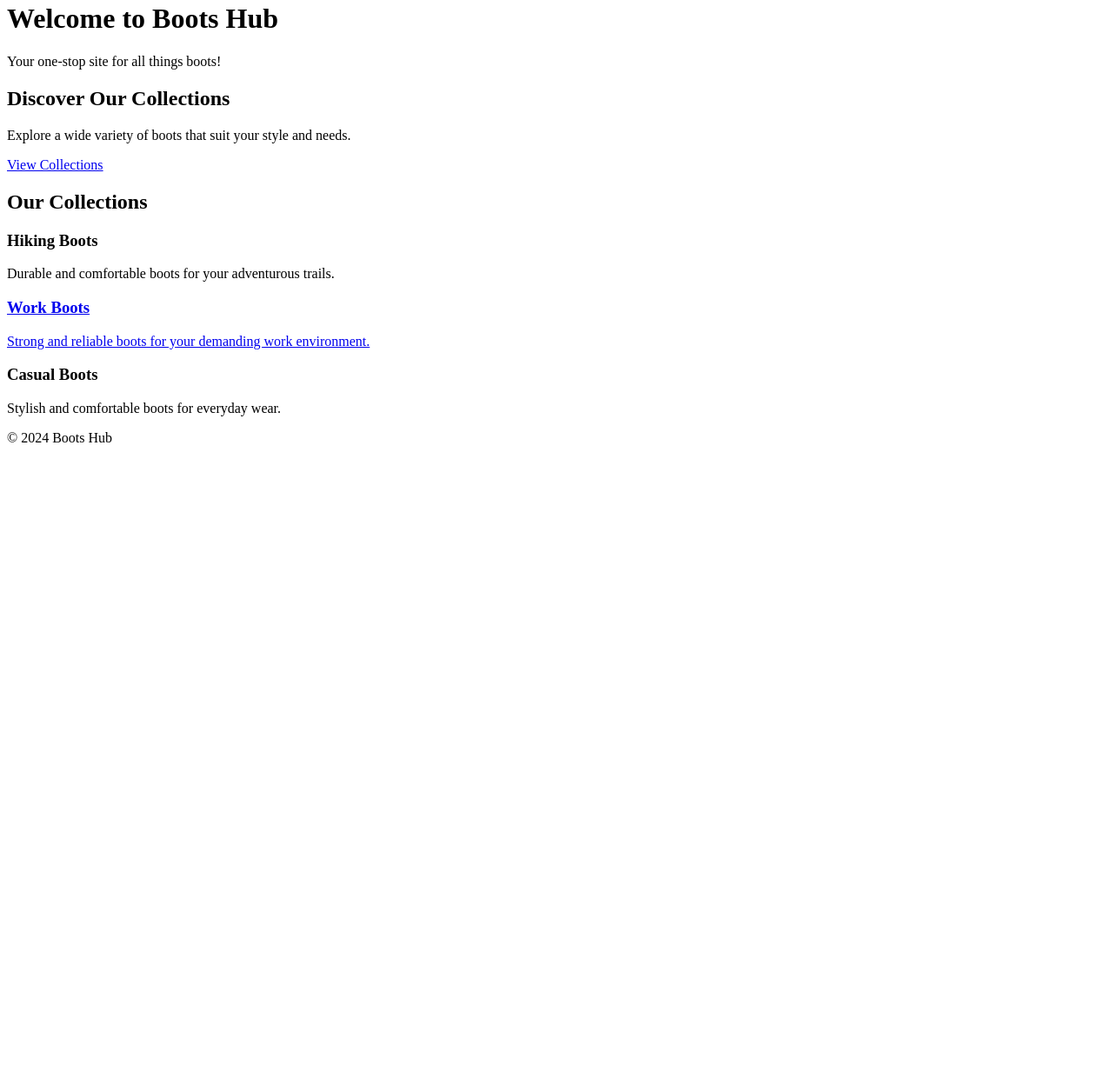
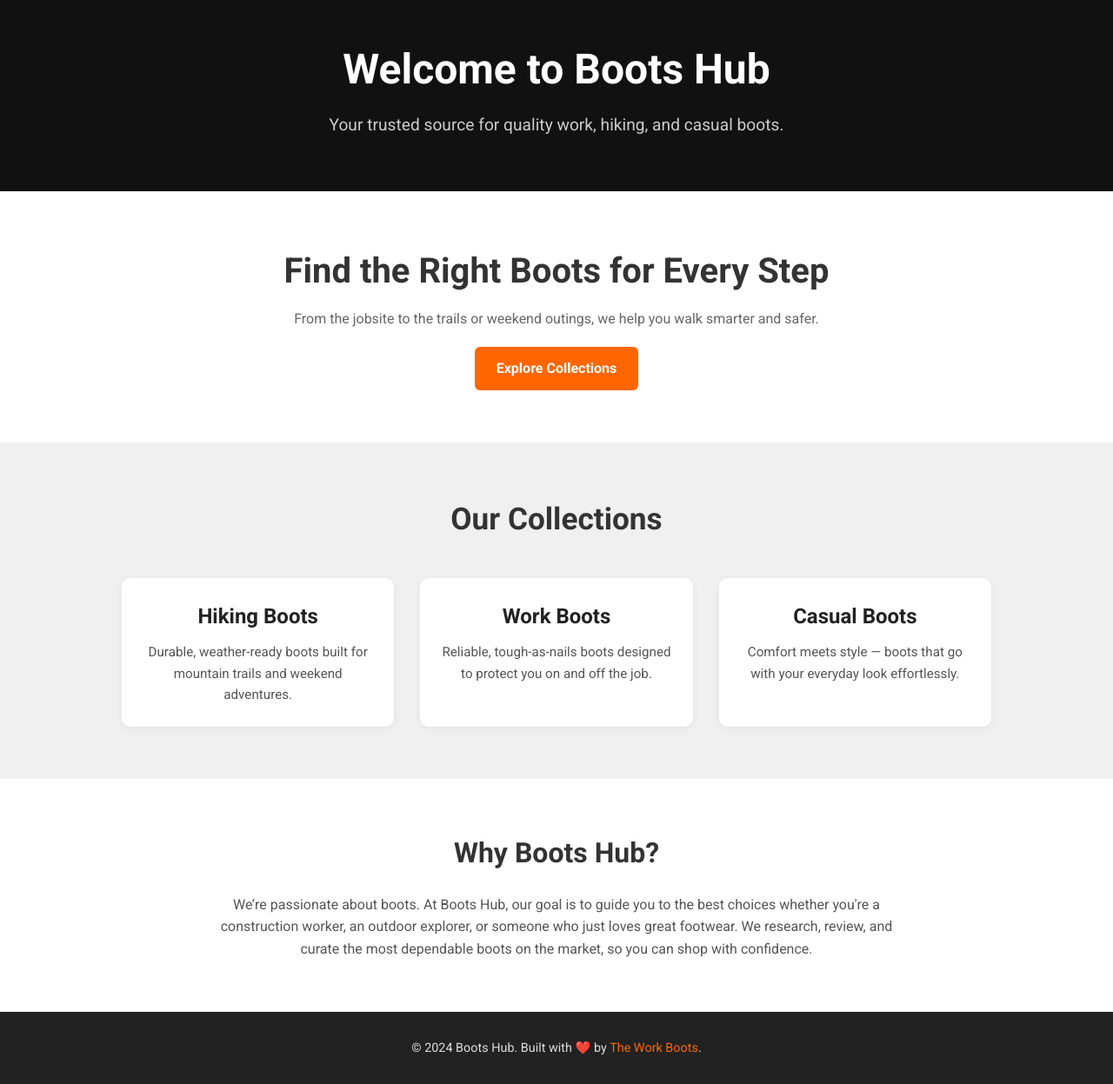
Before and after one commit to bootsguider/boots-hub-landing-page, a plain HTML site: page index.html in a window 1280 px wide. Shown: the part 18-1265 px from the top of the page at 87% size. Before the commit the page ends 800 px from the top, so only its background shows below. Drawn offline with Linux system fonts and the light colour scheme.

Commit message:
Update index.html

```diff
--- a/index.html
+++ b/index.html
@@ -1,45 +1,174 @@
 <!DOCTYPE html>
 <html lang="en">
 <head>
-    <meta charset="UTF-8">
-    <meta name="viewport" content="width=device-width, initial-scale=1.0">
-    <title>Boots Hub</title>
-    <link rel="stylesheet" href="styles.css">
+  <meta charset="UTF-8" />
+  <meta name="viewport" content="width=device-width, initial-scale=1.0" />
+  <title>Boots Hub | Work, Hiking & Casual Boots</title>
+  <meta name="description" content="Boots Hub is your go-to source for high-quality work boots, hiking boots, and stylish casual boots. Discover the perfect pair today.">
   <link href="https://fonts.googleapis.com/css2?family=Roboto:wght@400;700&display=swap" rel="stylesheet">
+  <style>
+    * {
+      margin: 0;
+      padding: 0;
+      box-sizing: border-box;
+    }
+    body {
+      font-family: 'Roboto', sans-serif;
+      line-height: 1.6;
+      background-color: #f9f9f9;
+      color: #333;
+    }
+    header {
+      background: #111;
+      color: #fff;
+      padding: 60px 20px;
+      text-align: center;
+    }
+    header h1 {
+      font-size: 3rem;
+      margin-bottom: 10px;
+    }
+    header p {
+      font-size: 1.2rem;
+      color: #ccc;
+    }
+    .hero {
+      background: #fff;
+      padding: 60px 20px;
+      text-align: center;
+    }
+    .hero h2 {
+      font-size: 2.5rem;
+      margin-bottom: 10px;
+    }
+    .hero p {
+      font-size: 1rem;
+      color: #666;
+      margin-bottom: 20px;
+    }
+    .cta-button {
+      display: inline-block;
+      background: #ff6600;
+      color: #fff;
+      padding: 12px 25px;
+      border-radius: 6px;
+      text-decoration: none;
+      font-weight: bold;
+      transition: background 0.3s ease;
+    }
+    .cta-button:hover {
+      background: #e65c00;
+    }
+    .collections {
+      padding: 60px 20px;
+      background: #f0f0f0;
+      text-align: center;
+    }
+    .collections h2 {
+      font-size: 2.2rem;
+      margin-bottom: 40px;
+    }
+    .collection-list {
+      display: grid;
+      gap: 30px;
+      grid-template-columns: repeat(auto-fit, minmax(250px, 1fr));
+      max-width: 1000px;
+      margin: 0 auto;
+    }
+    .collection-item {
+      background: #fff;
+      padding: 25px;
+      border-radius: 10px;
+      box-shadow: 0 2px 10px rgba(0, 0, 0, 0.06);
+      transition: transform 0.3s ease;
+    }
+    .collection-item:hover {
+      transform: translateY(-5px);
+    }
+    .collection-item h3 {
+      font-size: 1.5rem;
+      margin-bottom: 10px;
+      color: #222;
+    }
+    .collection-item p {
+      font-size: 0.95rem;
+      color: #555;
+    }
+    .collection-item a {
+      text-decoration: none;
+      color: inherit;
+    }
+    .about {
+      background: #fff;
+      padding: 60px 20px;
+      text-align: center;
+    }
+    .about h2 {
+      font-size: 2rem;
+      margin-bottom: 20px;
+    }
+    .about p {
+      max-width: 800px;
+      margin: 0 auto;
+      font-size: 1rem;
+      color: #555;
+    }
+    footer {
+      background: #222;
+      color: #ddd;
+      padding: 30px 20px;
+      text-align: center;
+      font-size: 0.9rem;
+    }
+    footer a {
+      color: #ff6600;
+      text-decoration: none;
+    }
+  </style>
 </head>
 <body>
+
   <header>
     <h1>Welcome to Boots Hub</h1>
-        <p>Your one-stop site for all things boots!</p>
+    <p>Your trusted source for quality work, hiking, and casual boots.</p>
   </header>
+
   <main>
     <section class="hero">
-            <div class="hero-content">
-                <h2>Discover Our Collections</h2>
-                <p>Explore a wide variety of boots that suit your style and needs.</p>
-                <a href="#collections" class="cta-button">View Collections</a>
-            </div>
+      <h2>Find the Right Boots for Every Step</h2>
+      <p>From the jobsite to the trails or weekend outings, we help you walk smarter and safer.</p>
+      <a href="#collections" class="cta-button">Explore Collections</a>
     </section>
+
     <section id="collections" class="collections">
       <h2>Our Collections</h2>
       <div class="collection-list">
         <div class="collection-item">
           <h3>Hiking Boots</h3>
-                    <p>Durable and comfortable boots for your adventurous trails.</p>
+          <p>Durable, weather-ready boots built for mountain trails and weekend adventures.</p>
         </div>
         <div class="collection-item">
-                   <a href="https://theworkboots.us/"> <h3>Work Boots</h3>
-                    <p>Strong and reliable boots for your demanding work environment.</p></a>
+          <a href="https://theworkboots.us/" target="_blank">
+            <h3>Work Boots</h3>
+            <p>Reliable, tough-as-nails boots designed to protect you on and off the job.</p>
+          </a>
         </div>
         <div class="collection-item">
           <h3>Casual Boots</h3>
-                    <p>Stylish and comfortable boots for everyday wear.</p>
+          <p>Comfort meets style — boots that go with your everyday look effortlessly.</p>
         </div>
       </div>
     </section>
+
+    <section class="about">
+      <h2>Why Boots Hub?</h2>
+      <p>We’re passionate about boots. At Boots Hub, our goal is to guide you to the best choices whether you're a construction worker, an outdoor explorer, or someone who just loves great footwear. We research, review, and curate the most dependable boots on the market, so you can shop with confidence.</p>
+    </section>
   </main>
+
   <footer>
-        <p>&copy; 2024 Boots Hub</p>
+    <p>&copy; 2024 Boots Hub. Built with ❤️ by <a href="https://theworkboots.us/" target="_blank">The Work Boots</a>.</p>
   </footer>
+
 </body>
 </html>
```
Lines whose indentation alone changed are shown as unchanged.
